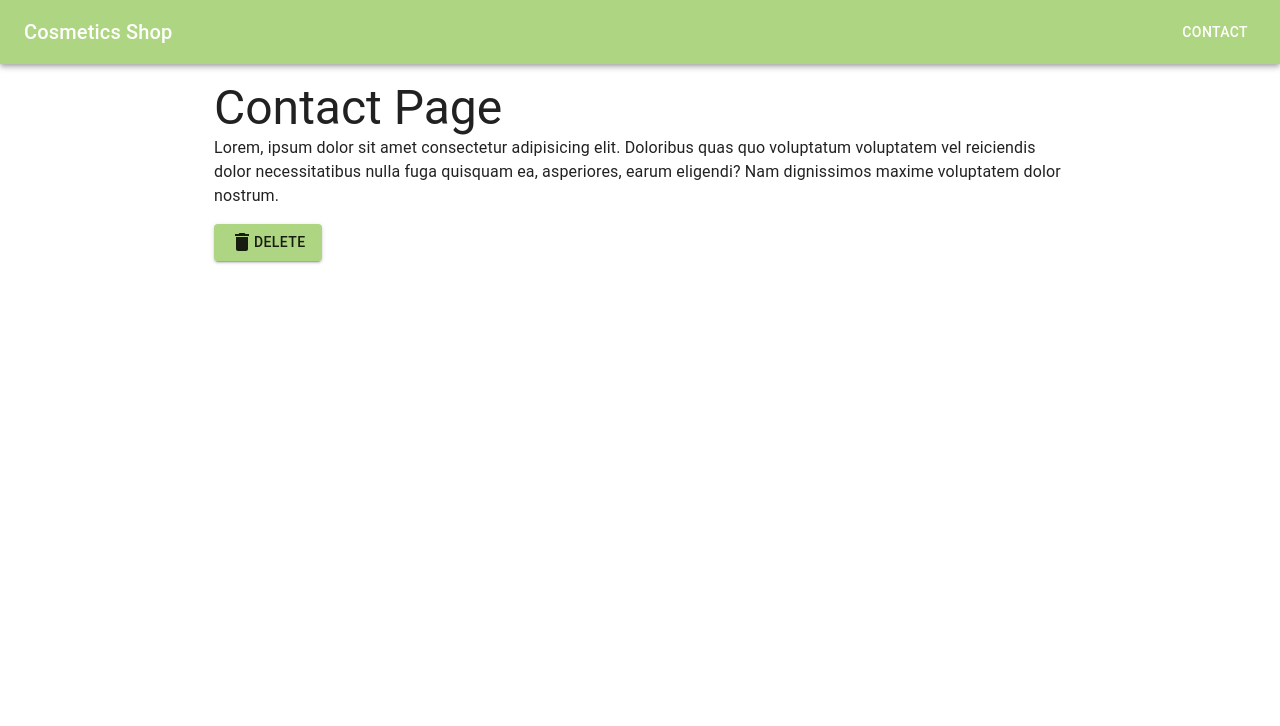
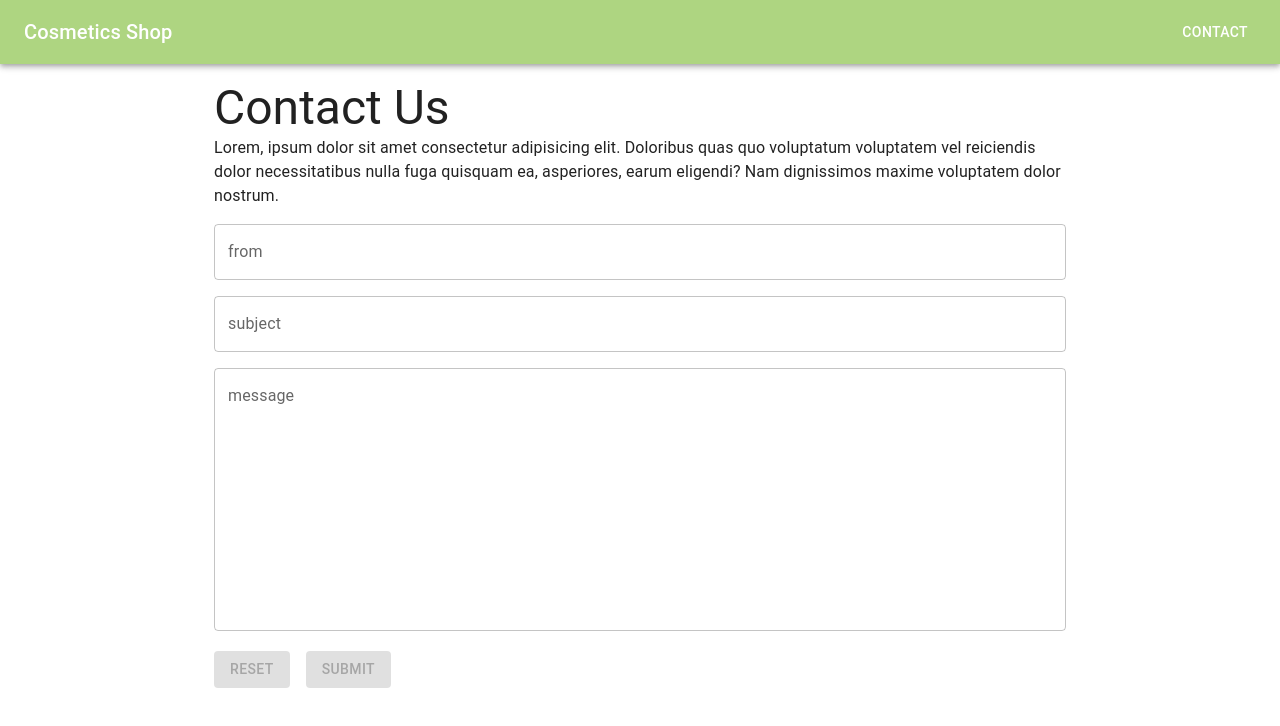
Before and after one commit to ch13Nataliia/cosmetic-shop, a Next.js app: page /contact in a window 1280 px wide. Shown: the top 726 px of the page. Built offline with nearby package versions, Linux system fonts and the light colour scheme.

Commit message:
email functionality added

```diff
--- /dev/null
+++ b/components/forms/ContacForm.jsx
@@ -0,0 +1,132 @@
+import React, { useEffect } from 'react';
+import { useForm, Controller } from 'react-hook-form';
+// import CircularProgress from "@mui/material/CircularProgress";
+import * as yup from 'yup';
+import { yupResolver } from '@hookform/resolvers/yup';
+import { TextField, Button } from '@mui/material';
+
+const schema = yup
+  .object()
+  .shape({
+    from: yup.string().email().max(60).required(),
+    subject: yup.string().max(300).required(),
+    message: yup.string().max(50000).required(),
+  })
+  .required();
+
+const defaults = {
+  from: '',
+  subject: '',
+  message: '',
+};
+
+export default function ContactForm({ submitHandler }) {
+  // console.log(car);
+
+  const {
+    handleSubmit,
+    formState: { errors, isValid, isDirty, isSubmitting },
+    reset,
+    control,
+    formState,
+  } = useForm({
+    resolver: yupResolver(schema),
+    mode: 'onChange',
+    defaultValues: defaults,
+  });
+
+  useEffect(() => {
+    console.log(formState);
+  });
+
+  const formRowStyle = {
+    marginBlockEnd: '1em',
+  };
+
+  let submitFn = (vals) => {
+    reset();
+    console.log(vals);
+    submitHandler(vals);
+  };
+
+  return (
+    /* "handleSubmit" will validate your inputs before invoking "onSubmit" */
+    <form onSubmit={handleSubmit(submitFn)}>
+      <div style={formRowStyle}>
+        <Controller
+          control={control}
+          name="from"
+          defaultValue={''}
+          render={({ field }) => (
+            <TextField
+              type="text"
+              {...field}
+              label="from"
+              fullWidth
+              error={!!errors.from}
+              helperText={errors.from?.message}
+            />
+          )}
+        />
+      </div>
+      <div style={formRowStyle}>
+        <Controller
+          control={control}
+          name="subject"
+          defaultValue={''}
+          render={({ field }) => (
+            <TextField
+              type="text"
+              fullWidth
+              error={!!errors.subject}
+              {...field}
+              label="subject"
+              // pattern={/[0-9]{1,4}/}
+              helperText={errors.subject?.message}
+            />
+          )}
+        />
+      </div>
+
+      <div style={formRowStyle}>
+        <Controller
+          control={control}
+          name="message"
+          defaultValue={''}
+          render={({ field }) => (
+            <TextField
+              type="temessagext"
+              error={!!errors.message}
+              {...field}
+              label="message"
+              fullWidth
+              multiline
+              rows={10}
+              helperText={errors.message?.message}
+            />
+          )}
+        />
+      </div>
+
+      <div style={{ marginTop: 20 }}>
+        <Button
+          type="reset"
+          onClick={() => reset()}
+          variant="contained"
+          sx={{ mr: 2 }}
+          disabled={!isDirty}
+        >
+          Reset
+        </Button>
+        <Button
+          type="submit"
+          primary="true"
+          variant="contained"
+          disabled={isSubmitting || !isDirty || (isDirty && !isValid)}
+        >
+          Submit
+        </Button>
+      </div>
+    </form>
+  );
+}
--- /dev/null
+++ b/lib/api-functions/client/index.js
@@ -0,0 +1,17 @@
+export const sendEmail = async (vals) => {
+  console.log(vals);
+  try {
+    const response = await fetch("/api/contact", {
+      method: "POST",
+      headers: {
+        "Content-Type": 'application/json; charset="UTF-8"',
+      },
+      body: JSON.stringify(vals),
+    });
+    if (!response.ok) throw response;
+    console.log(`Email Sent`);
+    // TODO - hook up to snackbar
+  } catch (err) {
+    console.log(err);
+  }
+};
--- a/package.json
+++ b/package.json
@@ -12,11 +12,15 @@
     "@emotion/react": "^11.11.1",
     "@emotion/styled": "^11.11.0",
     "@fontsource/roboto": "^5.0.8",
+    "@hookform/resolvers": "^3.3.2",
     "@mui/icons-material": "^5.14.15",
     "@mui/material": "^5.14.15",
+    "@sendgrid/mail": "^7.7.0",
     "next": "14.0.0",
     "react": "^18",
-    "react-dom": "^18"
+    "react-dom": "^18",
+    "react-hook-form": "^7.47.0",
+    "yup": "^1.3.2"
   },
   "devDependencies": {
     "eslint": "^8",
--- /dev/null
+++ b/pages/api/contact.js
@@ -0,0 +1,31 @@
+// Next.js API route support: https://nextjs.org/docs/api-routes/introduction
+import sgMail from '@sendgrid/mail';
+const { ADMIN_EMAIL, SENDGRID_API_KEY } = process.env;
+sgMail.setApiKey(SENDGRID_API_KEY);
+
+const handler = async (req, res) => {
+  const {from, subject, message} = req.body;
+  const msg = {
+    to: from,
+    cc: ADMIN_EMAIL,
+    from: ADMIN_EMAIL,
+    subject,
+    text: message,
+    html: `<p>${message}</p>`,
+  };
+  console.log(req.body);
+  console.log(msg);
+
+  try {
+    await sgMail.send(msg);
+    res.status(200).end();
+  } catch (error) {
+    console.error(error);
+
+    if (error.response) {
+      console.error(error.response.body);
+    }
+    res.status(500).json(error);
+  }
+};
+export default handler;
--- a/pages/api/hello.js
+++ /dev/null
@@ -1,5 +0,0 @@
-// Next.js API route support: https://nextjs.org/docs/api-routes/introduction
-
-export default function handler(req, res) {
-  res.status(200).json({ name: 'John Doe' })
-}
--- a/pages/contact.js
+++ b/pages/contact.js
@@ -3,8 +3,9 @@
 // import { Inter } from 'next/font/google';
 import Heading from '@/components/Heading';
 import Paragraph from '@/components/Paragraph';
-
+import ContactForm from '@/components/forms/ContacForm';
 import { Button, DeleteIcon } from '@/components/mui/index';
+import { sendEmail } from '@/lib/api-functions/client';
 
 import Layout from '@/components/Layout';
 // const inter = Inter({ subsets: ['latin'] });
@@ -19,11 +20,16 @@
         <link rel="icon" href="/favicon.ico" />
       </Head>
       <Layout>
-        <Heading component='h2' variant="h3">Contact Page</Heading>
-        <Paragraph>Lorem, ipsum dolor sit amet consectetur adipisicing elit. Doloribus quas quo voluptatum voluptatem vel reiciendis dolor necessitatibus nulla fuga quisquam ea, asperiores, earum eligendi? Nam dignissimos maxime voluptatem dolor nostrum.</Paragraph>
-        <Button variant='contained'>
-          <DeleteIcon />Delete
-        </Button>
+        <Heading component="h2" variant="h3">
+          Contact Us
+        </Heading>
+        <Paragraph>
+          Lorem, ipsum dolor sit amet consectetur adipisicing elit. Doloribus
+          quas quo voluptatum voluptatem vel reiciendis dolor necessitatibus
+          nulla fuga quisquam ea, asperiores, earum eligendi? Nam dignissimos
+          maxime voluptatem dolor nostrum.
+        </Paragraph>
+        <ContactForm submitHandler={sendEmail}/>
       </Layout>
     </>
   );
```
Also changed, not shown: 1 other file (tests, documents, lock files or other folders).
